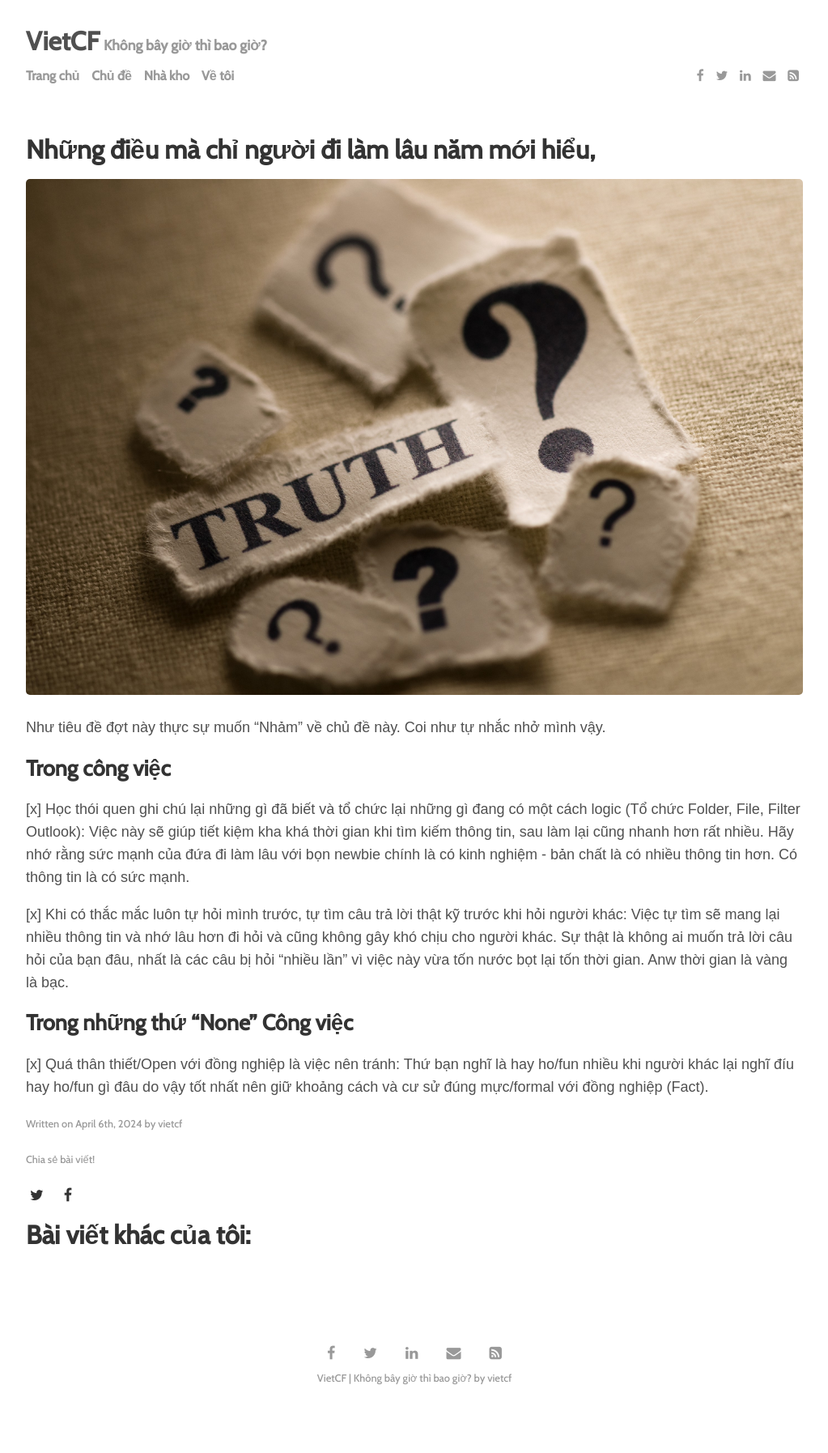
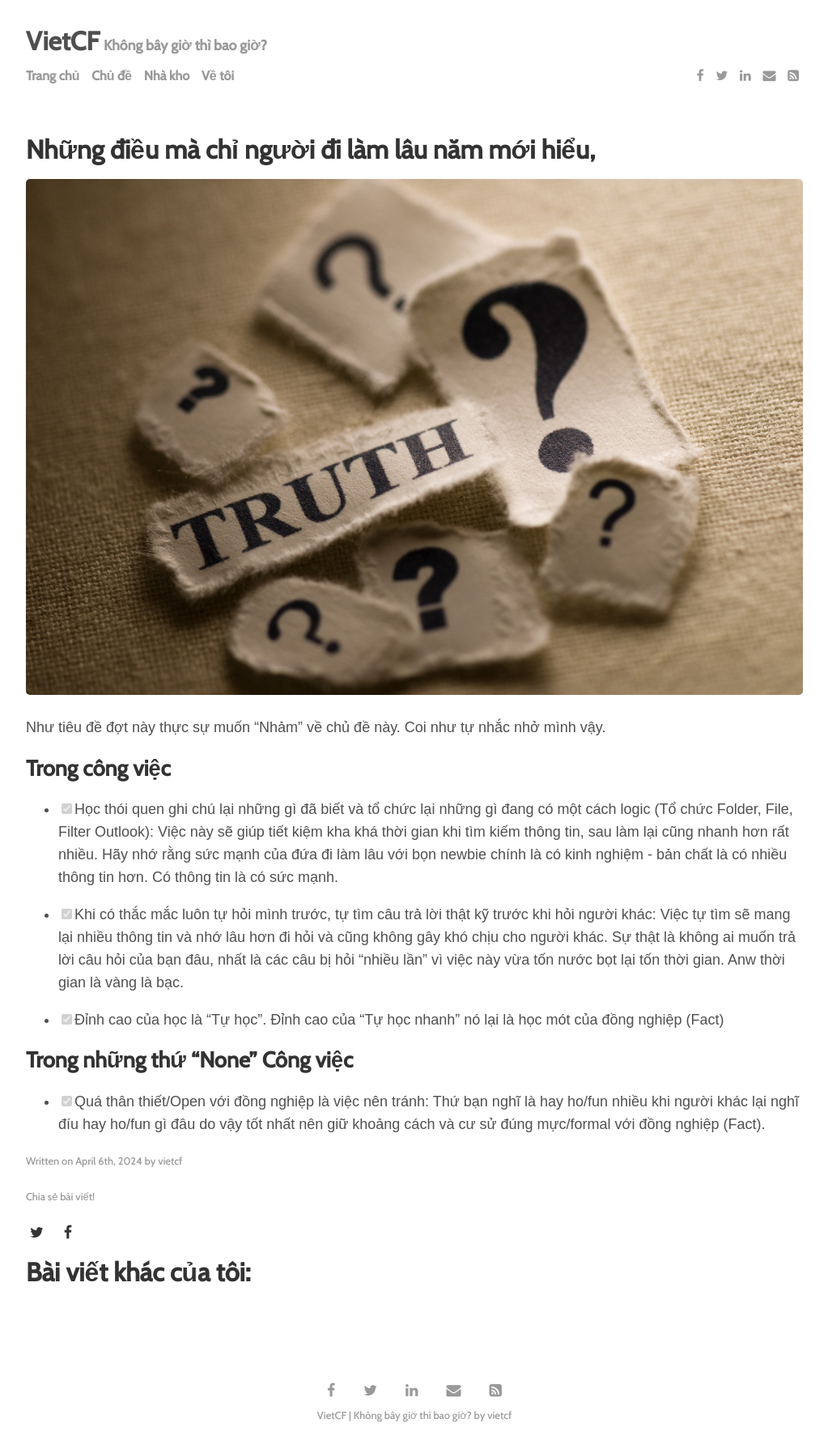
Before and after one commit to vietcf/vietchoi, a Jekyll site: the page built from _posts/2024-04-06-nhung-dieu-ma-chi-nguoi-di-lam-lau-nam-moi-hieu.md, in a window 1280 px wide. Shown: the whole page at 81% size, without its empty margins (128-1151 px from the left). Built offline with Jekyll 4.4.1, drawn with Linux system fonts in a browser that asks for light colours; some web fonts are replaced; before the commit the page ends 1748 px from its top, so only the background shows below that.

Commit message:
update dns

```diff
--- a/_posts/2024-04-06-nhung-dieu-ma-chi-nguoi-di-lam-lau-nam-moi-hieu.md
+++ b/_posts/2024-04-06-nhung-dieu-ma-chi-nguoi-di-lam-lau-nam-moi-hieu.md
@@ -11,10 +11,12 @@
 
 ## Trong công việc
 
-[x] Học thói quen ghi chú lại những gì đã biết và tổ chức lại những gì đang có một cách logic (Tổ chức Folder, File, Filter Outlook): Việc này sẽ giúp tiết kiệm kha khá thời gian khi tìm kiếm thông tin, sau làm lại cũng nhanh hơn rất nhiều. Hãy nhớ rằng sức mạnh của đứa đi làm lâu với bọn newbie chính là có kinh nghiệm - bản chất là có nhiều thông tin hơn. Có thông tin là có sức mạnh.
+- [x] Học thói quen ghi chú lại những gì đã biết và tổ chức lại những gì đang có một cách logic (Tổ chức Folder, File, Filter Outlook): Việc này sẽ giúp tiết kiệm kha khá thời gian khi tìm kiếm thông tin, sau làm lại cũng nhanh hơn rất nhiều. Hãy nhớ rằng sức mạnh của đứa đi làm lâu với bọn newbie chính là có kinh nghiệm - bản chất là có nhiều thông tin hơn. Có thông tin là có sức mạnh.
 
-[x] Khi có thắc mắc luôn tự hỏi mình trước, tự tìm câu trả lời thật kỹ trước khi hỏi người khác: Việc tự tìm sẽ mang lại nhiều thông tin và nhớ lâu hơn đi hỏi và cũng không gây khó chịu cho người khác. Sự thật là không ai muốn trả lời câu hỏi của bạn đâu, nhất là các câu bị hỏi "nhiều lần" vì việc này vừa tốn nước bọt lại tốn thời gian. Anw thời gian là vàng là bạc.
+- [x] Khi có thắc mắc luôn tự hỏi mình trước, tự tìm câu trả lời thật kỹ trước khi hỏi người khác: Việc tự tìm sẽ mang lại nhiều thông tin và nhớ lâu hơn đi hỏi và cũng không gây khó chịu cho người khác. Sự thật là không ai muốn trả lời câu hỏi của bạn đâu, nhất là các câu bị hỏi "nhiều lần" vì việc này vừa tốn nước bọt lại tốn thời gian. Anw thời gian là vàng là bạc.
+
+- [x] Đỉnh cao của học là "Tự học". Đỉnh cao của "Tự học nhanh" nó lại là học mót của đồng nghiệp (Fact)
 
 ## Trong những thứ "None" Công việc
 
-[x] Quá thân thiết/Open với đồng nghiệp là việc nên tránh: Thứ bạn nghĩ là hay ho/fun nhiều khi người khác lại nghĩ đíu hay ho/fun gì đâu do vậy tốt nhất nên giữ khoảng cách và cư sử đúng mực/formal với đồng nghiệp (Fact).
+- [x] Quá thân thiết/Open với đồng nghiệp là việc nên tránh: Thứ bạn nghĩ là hay ho/fun nhiều khi người khác lại nghĩ đíu hay ho/fun gì đâu do vậy tốt nhất nên giữ khoảng cách và cư sử đúng mực/formal với đồng nghiệp (Fact).
```
